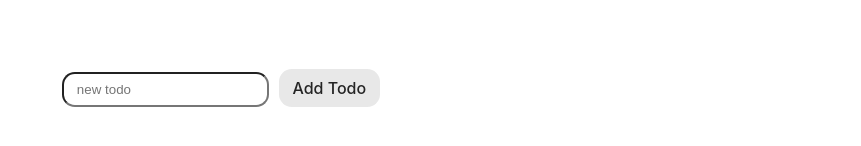
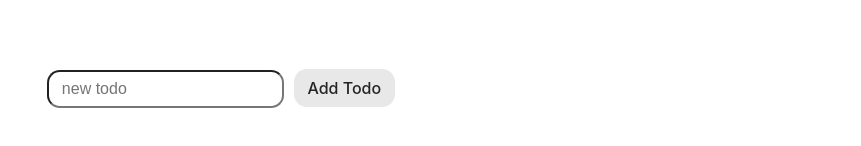
Before and after one commit to yyuntzpan/vue-todos-app, a Vue app: page / in a window 1280 px wide. Shown: the part 304-450 px from the top of the page, without its empty margins (419-1280 px from the left). Built offline with nearby package versions, Linux system fonts and the light colour scheme.

Commit message:
[style] 調整input樣式及類名

```diff
--- a/src/components/ThemeToggle.vue
+++ b/src/components/ThemeToggle.vue
@@ -52,12 +52,12 @@ button {
   justify-content: center;
   align-items: center;
   top: 1rem;
-  right: 1rem;
+  right: 1.5rem;
   padding: 0.6rem;
 }
 .icon {
   position: relative;
-  width: 1.3rem;
-  height: 1.3rem;
+  width: 1.5rem;
+  height: 1.5rem;
 }
 </style>
--- a/src/components/TodoInput.vue
+++ b/src/components/TodoInput.vue
@@ -4,7 +4,7 @@
       id="todo"
       name="todo"
       v-model="newTodo"
-      class="text"
+      class="input"
       type="text"
       placeholder="new todo"
       @focus="showError = false"
@@ -50,7 +50,8 @@ button {
   border-radius: 0.8rem;
 }
 
-.text {
+.input {
+  font-size: 1rem;
   padding: 0.5rem 0.8rem;
   border-radius: 0.8rem;
 }
```
